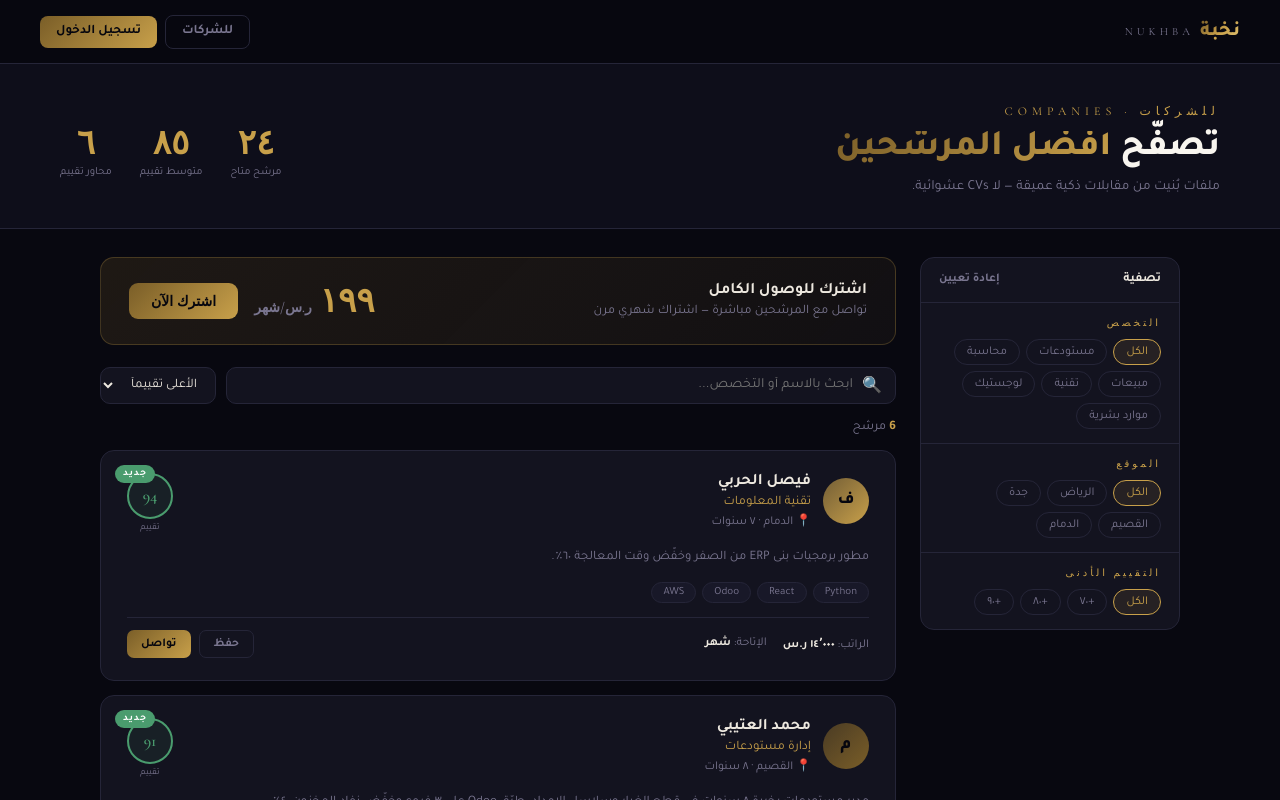
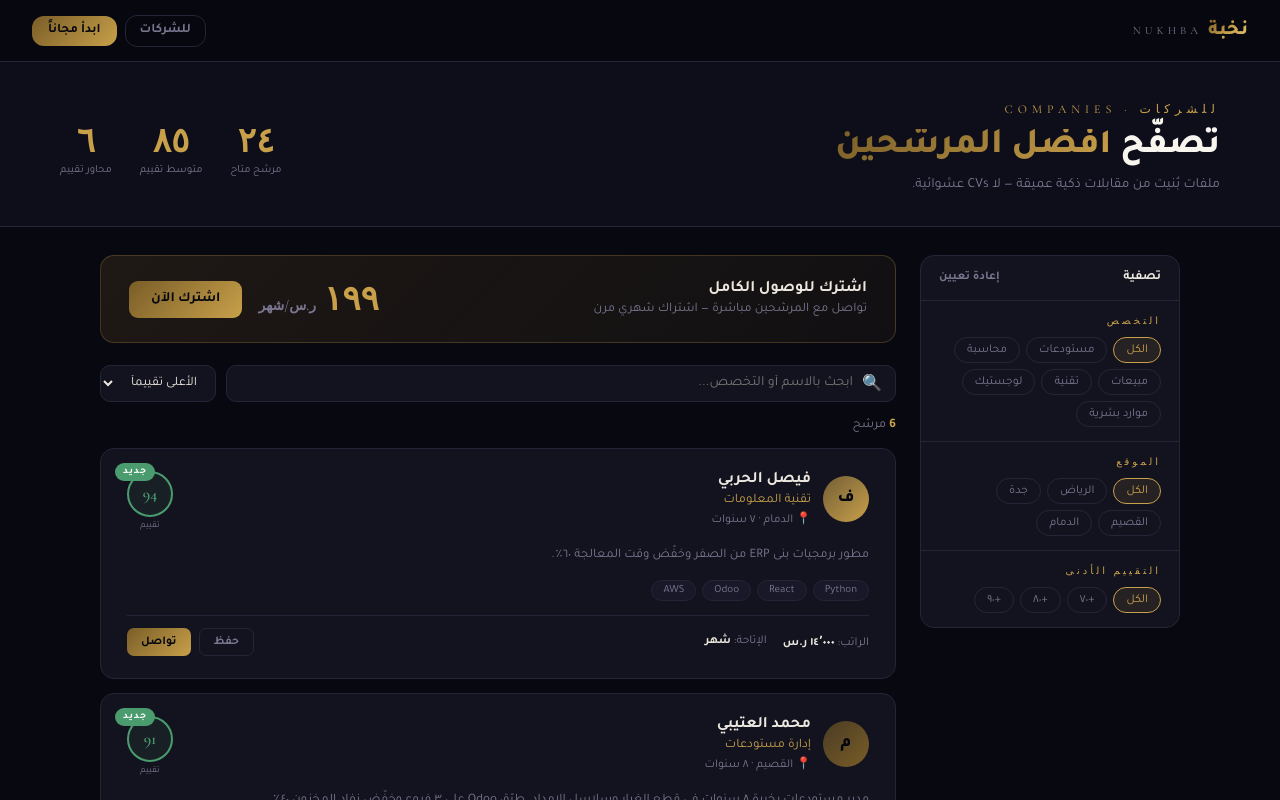
Before and after one commit to alashmori27/nukhba, a Next.js app: page /companies in a window 1280 px wide. Shown: the top 800 px of the page. Built offline with nearby package versions, Linux system fonts and the light colour scheme.

Commit message:
unify layout globals and navbar

```diff
--- a/app/globals.css
+++ b/app/globals.css
@@ -1,21 +1,41 @@
+/* ═══════════════════════════════
+   نخبة · Nukhba — Global Styles
+   ═══════════════════════════════ */
+
 :root {
-  --bg:       #080810;
-  --bg2:      #0e0e1a;
-  --surface:  #13131f;
-  --card:     #181828;
-  --border:   #252538;
-  --gold:     #c8a04a;
-  --gold-lt:  #e4c87a;
-  --gold-dk:  #7a5e28;
-  --gold-dim: rgba(200,160,74,.1);
-  --text:     #ede8df;
-  --muted:    #7a7690;
-  --success:  #4a9c6e;
-  --error:    #c94a4a;
+  --bg:        #080810;
+  --bg2:       #0e0e1a;
+  --surface:   #13131f;
+  --card:      #181828;
+  --border:    #252538;
+  --gold:      #c8a04a;
+  --gold-lt:   #e4c87a;
+  --gold-dk:   #7a5e28;
+  --gold-dim:  rgba(200,160,74,.1);
+  --gold-glow: rgba(200,160,74,.07);
+  --text:      #ede8df;
+  --text-soft: #f8f5ef;
+  --muted:     #7a7690;
+  --success:   #4a9c6e;
+  --error:     #c94a4a;
+  --radius-sm: 8px;
+  --radius-md: 12px;
+  --radius-lg: 16px;
+  --radius-xl: 20px;
+  --shadow:    0 20px 60px rgba(0,0,0,.4);
 }
 
-*, *::before, *::after { box-sizing: border-box; margin: 0; padding: 0; }
-html { scroll-behavior: smooth; }
+/* ── Reset ── */
+*, *::before, *::after {
+  box-sizing: border-box;
+  margin: 0;
+  padding: 0;
+}
+
+html {
+  scroll-behavior: smooth;
+  -webkit-text-size-adjust: 100%;
+}
 
 body {
   background: var(--bg);
@@ -23,17 +43,38 @@ body {
   font-family: 'Tajawal', 'Georgia', sans-serif;
   min-height: 100vh;
   -webkit-font-smoothing: antialiased;
+  -moz-osx-font-smoothing: grayscale;
+  overflow-x: hidden;
 }
 
-a { text-decoration: none; color: inherit; }
+a {
+  text-decoration: none;
+  color: inherit;
+}
 
+button {
+  font-family: 'Tajawal', sans-serif;
+}
+
+img {
+  max-width: 100%;
+  height: auto;
+}
+
+/* ── Scrollbar ── */
 ::-webkit-scrollbar { width: 4px; }
 ::-webkit-scrollbar-track { background: transparent; }
 ::-webkit-scrollbar-thumb { background: var(--border); border-radius: 2px; }
+::-webkit-scrollbar-thumb:hover { background: var(--muted); }
 
+/* ── Animations ── */
 @keyframes fadeUp {
   from { opacity: 0; transform: translateY(16px); }
   to   { opacity: 1; transform: translateY(0); }
+}
+@keyframes fadeIn {
+  from { opacity: 0; }
+  to   { opacity: 1; }
 }
 @keyframes shimmer {
   0%   { background-position: -200% center; }
@@ -50,5 +91,114 @@ a { text-decoration: none; color: inherit; }
   from { opacity: 0; transform: scale(.95) translateY(20px); }
   to   { opacity: 1; transform: none; }
 }
+@keyframes spin {
+  to { transform: rotate(360deg); }
+}
 
-.fade-up { animation: fadeUp .5s ease both; }
+/* ── Utility Classes ── */
+.fade-up   { animation: fadeUp .5s ease both; }
+.fade-in   { animation: fadeIn .3s ease both; }
+
+/* Gold gradient text */
+.gold-text {
+  background: linear-gradient(135deg, var(--gold-dk), var(--gold), var(--gold-lt));
+  -webkit-background-clip: text;
+  -webkit-text-fill-color: transparent;
+  background-clip: text;
+}
+
+/* Gold button */
+.btn-gold {
+  display: inline-flex;
+  align-items: center;
+  justify-content: center;
+  background: linear-gradient(135deg, var(--gold-dk), var(--gold));
+  color: #06060e;
+  font-weight: 700;
+  border: none;
+  border-radius: var(--radius-md);
+  cursor: pointer;
+  transition: filter .2s, transform .2s;
+  text-decoration: none;
+  font-family: 'Tajawal', sans-serif;
+}
+.btn-gold:hover {
+  filter: brightness(1.1);
+  transform: translateY(-1px);
+}
+
+/* Ghost button */
+.btn-ghost {
+  display: inline-flex;
+  align-items: center;
+  justify-content: center;
+  background: transparent;
+  color: var(--muted);
+  font-weight: 700;
+  border: 1px solid var(--border);
+  border-radius: var(--radius-md);
+  cursor: pointer;
+  transition: border-color .2s, color .2s;
+  text-decoration: none;
+  font-family: 'Tajawal', sans-serif;
+}
+.btn-ghost:hover {
+  border-color: var(--gold);
+  color: var(--gold);
+}
+
+/* Card hover */
+.card-hover {
+  transition: border-color .2s, transform .2s;
+  cursor: pointer;
+}
+.card-hover:hover {
+  border-color: rgba(200,160,74,.4) !important;
+  transform: translateY(-3px);
+}
+
+/* ── Responsive Helpers ── */
+@media(max-width: 768px) {
+  .hide-mobile { display: none !important; }
+}
+@media(min-width: 769px) {
+  .hide-desktop { display: none !important; }
+}
+
+/* ── Nav shared ── */
+.nukhba-nav {
+  position: sticky;
+  top: 0;
+  z-index: 100;
+  display: flex;
+  align-items: center;
+  justify-content: space-between;
+  padding: 0 32px;
+  height: 62px;
+  background: rgba(8,8,16,.97);
+  backdrop-filter: blur(16px);
+  border-bottom: 1px solid var(--border);
+}
+@media(max-width: 600px) {
+  .nukhba-nav {
+    padding: 0 16px;
+    height: 54px;
+  }
+}
+
+/* ── Input shared ── */
+.nukhba-input {
+  width: 100%;
+  background: var(--surface);
+  border: 1px solid var(--border);
+  border-radius: var(--radius-md);
+  padding: 11px 14px;
+  color: var(--text);
+  font-family: 'Tajawal', sans-serif;
+  font-size: 14px;
+  transition: border-color .2s;
+  outline: none;
+}
+.nukhba-input:focus {
+  border-color: var(--gold);
+}
--- a/app/layout.js
+++ b/app/layout.js
@@ -1,16 +1,37 @@
 import './globals.css'
 import { Analytics } from '@vercel/analytics/next'
-
-export const metadata = {
-  title: 'نخبة · Nukhba — منصة التوظيف الذكية',
-  description: 'منصة توظيف ذكية مدعومة بالذكاء الاصطناعي — مقابلات AI، ملفات مهنية احترافية، وتواصل مباشر مع الشركات',
-  keywords: 'توظيف، وظائف، مقابلة، ذكاء اصطناعي، السعودية',
-}
 
 export const viewport = {
   width: 'device-width',
   initialScale: 1,
   maximumScale: 1,
+}
+
+export const metadata = {
+  title: {
+    default: 'نخبة · منصة التوظيف الذكية',
+    template: '%s · نخبة',
+  },
+  description: 'منصة توظيف ذكية مدعومة بالذكاء الاصطناعي — مقابلات AI، ملفات مهنية احترافية، وتواصل مباشر مع الشركات في السعودية',
+  keywords: ['توظيف', 'وظائف', 'مقابلة ذكية', 'ذكاء اصطناعي', 'السعودية', 'CV', 'نخبة'],
+  authors: [{ name: 'نخبة · Nukhba' }],
+  openGraph: {
+    title: 'نخبة · منصة التوظيف الذكية',
+    description: 'مقابلات AI تكشف قيمتك الحقيقية — CV احترافي + نشر لأفضل الشركات',
+    url: 'https://www.nukhbahr.com',
+    siteName: 'نخبة · Nukhba',
+    locale: 'ar_SA',
+    type: 'website',
+  },
+  twitter: {
+    card: 'summary_large_image',
+    title: 'نخبة · منصة التوظيف الذكية',
+    description: 'مقابلات AI تكشف قيمتك الحقيقية',
+  },
+  robots: {
+    index: true,
+    follow: true,
+  },
 }
 
 export default function RootLayout({ children }) {
@@ -21,7 +42,7 @@ export default function RootLayout({ children }) {
         <link rel="preconnect" href="https://fonts.gstatic.com" crossOrigin="anonymous"/>
         <link href="https://fonts.googleapis.com/css2?family=Tajawal:wght@300;400;500;700;800&family=Cormorant+Garamond:ital,wght@0,300;0,400;0,600;1,300&display=swap" rel="stylesheet"/>
       </head>
-      <body style={{ margin:0, padding:0, overflowX:'hidden' }}>
+      <body>
         {children}
         <Analytics />
       </body>
--- a/components/Navbar.js
+++ b/components/Navbar.js
@@ -1,61 +1,69 @@
 'use client'
 import Link from 'next/link'
 import { useEffect, useState } from 'react'
+import { usePathname } from 'next/navigation'
 
 export default function Navbar() {
-  const [user, setUser] = useState(null)
+  const [user, setUser]       = useState(null)
+  const [scrolled, setScrolled] = useState(false)
+  const pathname = usePathname()
 
   useEffect(() => {
     const u = localStorage.getItem('nukhba_user')
     if (u) setUser(JSON.parse(u))
+
+    const onScroll = () => setScrolled(window.scrollY > 20)
+    window.addEventListener('scroll', onScroll)
+    return () => window.removeEventListener('scroll', onScroll)
   }, [])
 
+  const isCompaniesPage = pathname === '/for-companies'
+
   return (
-    <>
-      <style>{`
-        @media(max-width:600px){
-          .nav-wrap{padding:0 16px!important;height:54px!important}
-          .nav-logo-en{display:none!important}
-          .nav-logo-ar{font-size:18px!important}
-          .nav-btn-text{display:none!important}
-          .nav-btn-sm{padding:7px 14px!important;font-size:12px!important}
-        }
-      `}</style>
-      <nav className="nav-wrap" style={{
-        position:'sticky', top:0, zIndex:100,
-        display:'flex', alignItems:'center', justifyContent:'space-between',
-        padding:'0 40px', height:64,
-        background:'rgba(8,8,16,.95)', backdropFilter:'blur(16px)',
-        borderBottom:'1px solid #252538',
+    <nav className="nukhba-nav" style={{
+      background: scrolled ? 'rgba(8,8,16,.98)' : 'rgba(8,8,16,.85)',
+      boxShadow: scrolled ? '0 4px 30px rgba(0,0,0,.3)' : 'none',
+      transition: 'background .3s, box-shadow .3s',
     }}>
-        <Link href="/" style={{ display:'flex', alignItems:'baseline', gap:6, textDecoration:'none' }}>
-          <span className="nav-logo-ar" style={{ fontSize:20, fontWeight:800, background:'linear-gradient(135deg,#7a5e28,#c8a04a,#e4c87a)', WebkitBackgroundClip:'text', WebkitTextFillColor:'transparent' }}>نخبة</span>
-          <span className="nav-logo-en" style={{ fontFamily:"'Cormorant Garamond',serif", fontSize:11, letterSpacing:4, color:'#7a7690', textTransform:'uppercase' }}>Nukhba</span>
+      {/* Logo */}
+      <Link href="/" style={{ display:'flex', alignItems:'baseline', gap:6, textDecoration:'none', flexShrink:0 }}>
+        <span style={{ fontSize:20, fontWeight:800, background:'linear-gradient(135deg,#7a5e28,#c8a04a,#e4c87a)', WebkitBackgroundClip:'text', WebkitTextFillColor:'transparent' }}>
+          نخبة
+        </span>
+        <span className="hide-mobile" style={{ fontFamily:"'Cormorant Garamond',serif", fontSize:11, letterSpacing:4, color:'var(--muted)', textTransform:'uppercase' }}>
+          Nukhba
+        </span>
       </Link>
 
+      {/* Right */}
       <div style={{ display:'flex', alignItems:'center', gap:8 }}>
         {user ? (
+          // مسجّل دخول
           <Link href={user.role==='company'?'/company/dashboard':'/candidate/dashboard'}
-              className="nav-btn-sm"
-              style={{ padding:'8px 18px', borderRadius:8, fontSize:13, fontWeight:700, border:'1px solid #252538', color:'#7a7690', background:'transparent', textDecoration:'none' }}>
+            className="btn-ghost"
+            style={{ padding:'7px 16px', fontSize:13 }}>
             لوحة التحكم
           </Link>
         ) : (
           <>
-              <Link href="/for-companies"
-                className="nav-btn-sm"
-                style={{ padding:'8px 16px', borderRadius:8, fontSize:13, fontWeight:700, border:'1px solid #252538', color:'#7a7690', background:'transparent', textDecoration:'none', whiteSpace:'nowrap' }}>
-                للشركات
+            {/* زر عكسي حسب الصفحة */}
+            {isCompaniesPage ? (
+              <Link href="/" className="btn-ghost" style={{ padding:'7px 14px', fontSize:13 }}>
+                للباحثين
               </Link>
-              <Link href="/auth/login"
-                className="nav-btn-sm"
-                style={{ padding:'8px 16px', borderRadius:8, fontSize:13, fontWeight:700, background:'linear-gradient(135deg,#7a5e28,#c8a04a)', color:'#06060e', border:'none', textDecoration:'none', whiteSpace:'nowrap' }}>
-                تسجيل الدخول
+            ) : (
+              <Link href="/for-companies" className="btn-ghost" style={{ padding:'7px 14px', fontSize:13 }}>
+                <span className="hide-mobile">للشركات</span>
+                <span className="hide-desktop">شركات</span>
+              </Link>
+            )}
+
+            <Link href="/auth/login" className="btn-gold" style={{ padding:'7px 16px', fontSize:13 }}>
+              {isCompaniesPage ? 'دخول الشركات' : 'ابدأ مجاناً'}
             </Link>
           </>
         )}
       </div>
     </nav>
-    </>
   )
 }
```
Lines whose indentation alone changed are shown as unchanged.
